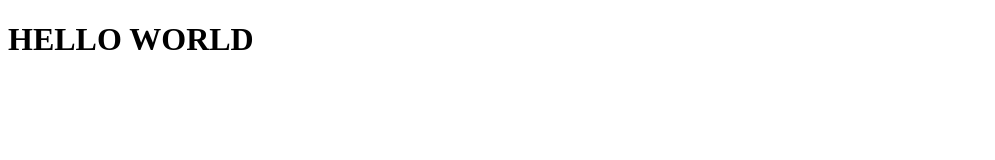
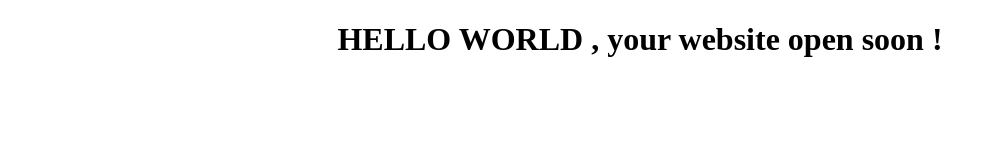
Before and after one commit to lv08dev/Vrm03, a plain HTML site: page index.html in a window 1280 px wide. Shown: the whole page, without its empty margins (0-995 px from the left). Drawn offline with Linux system fonts and the light colour scheme.

Commit message:
Hello world

```diff
--- a/index.html
+++ b/index.html
@@ -4,9 +4,10 @@
     <meta charset="UTF-8">
     <meta http-equiv="X-UA-Compatible" content="IE=edge">
     <meta name="viewport" content="width=device-width, initial-scale=1.0">
+    <link rel="stylesheet" href="/src/css/main.css">
     <title>VRM03</title>
 </head>
 <body>
-    <h1>HELLO WORLD</h1>
+    <h1>HELLO WORLD , your website open soon !</h1>
 </body>
 </html>
--- a/src/css/main.css
+++ b/src/css/main.css
@@ -0,0 +1,3 @@
+h1{
+    text-align: center;
+}
```
Also changed, not shown: src/img/rando-carousel.jpg (added), src/img/run-carousel.jpg (added), src/img/vtt-carousel.jpg (added).
